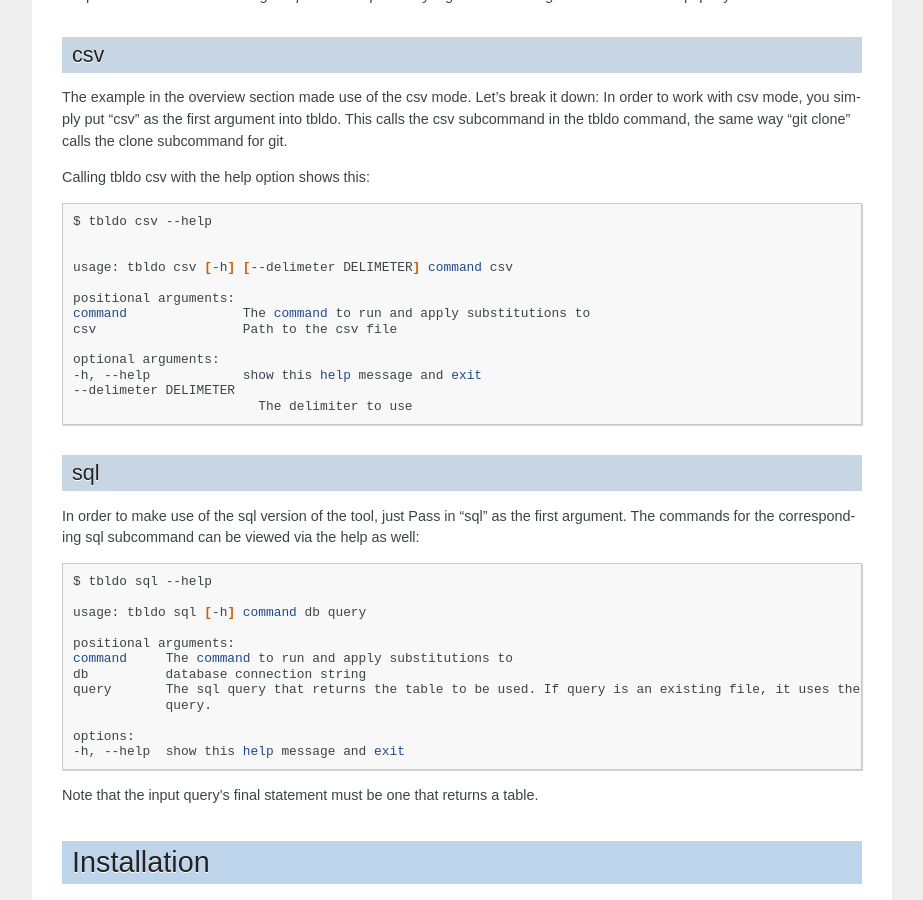
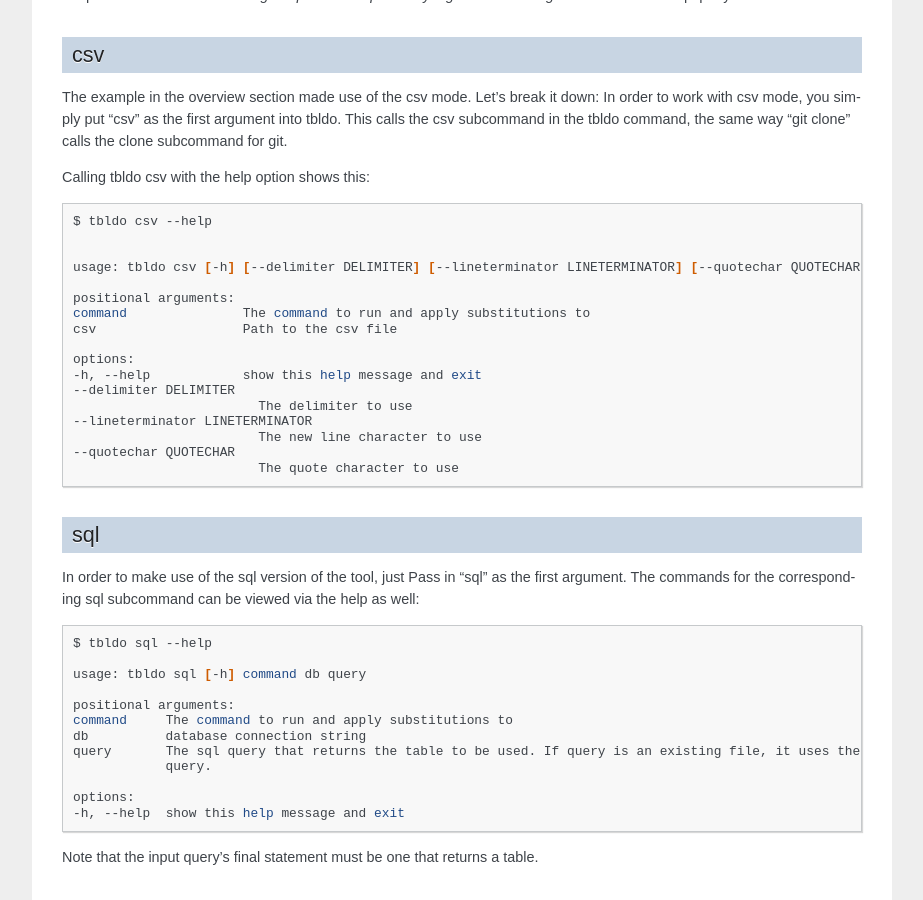
Before and after one commit to thecodedog/tbldo, a Sphinx documentation site: the page built from docs/source/index.rst, in a window 1280 px wide and 900 px high, scrolled down 1056 px. Shown: the whole window, without its empty margins (198-1121 px from the left). Built offline with Sphinx 7.4.7, drawn with Linux system fonts in a browser that asks for light colours.

Commit message:
updated docs with new csv mode help printout

```diff
--- a/docs/source/index.rst
+++ b/docs/source/index.rst
@@ -67,16 +67,21 @@ Calling tbldo csv with the help option shows this:
    $ tbldo csv --help
 
 
-   usage: tbldo csv [-h] [--delimeter DELIMETER] command csv
+   usage: tbldo csv [-h] [--delimiter DELIMITER] [--lineterminator LINETERMINATOR] [--quotechar QUOTECHAR] command csv
 
    positional arguments:
    command               The command to run and apply substitutions to
    csv                   Path to the csv file
 
-   optional arguments:
+   options:
    -h, --help            show this help message and exit
-   --delimeter DELIMETER
+   --delimiter DELIMITER
                            The delimiter to use
+   --lineterminator LINETERMINATOR
+                           The new line character to use
+   --quotechar QUOTECHAR
+                           The quote character to use
+
 
 sql
 ---
```
